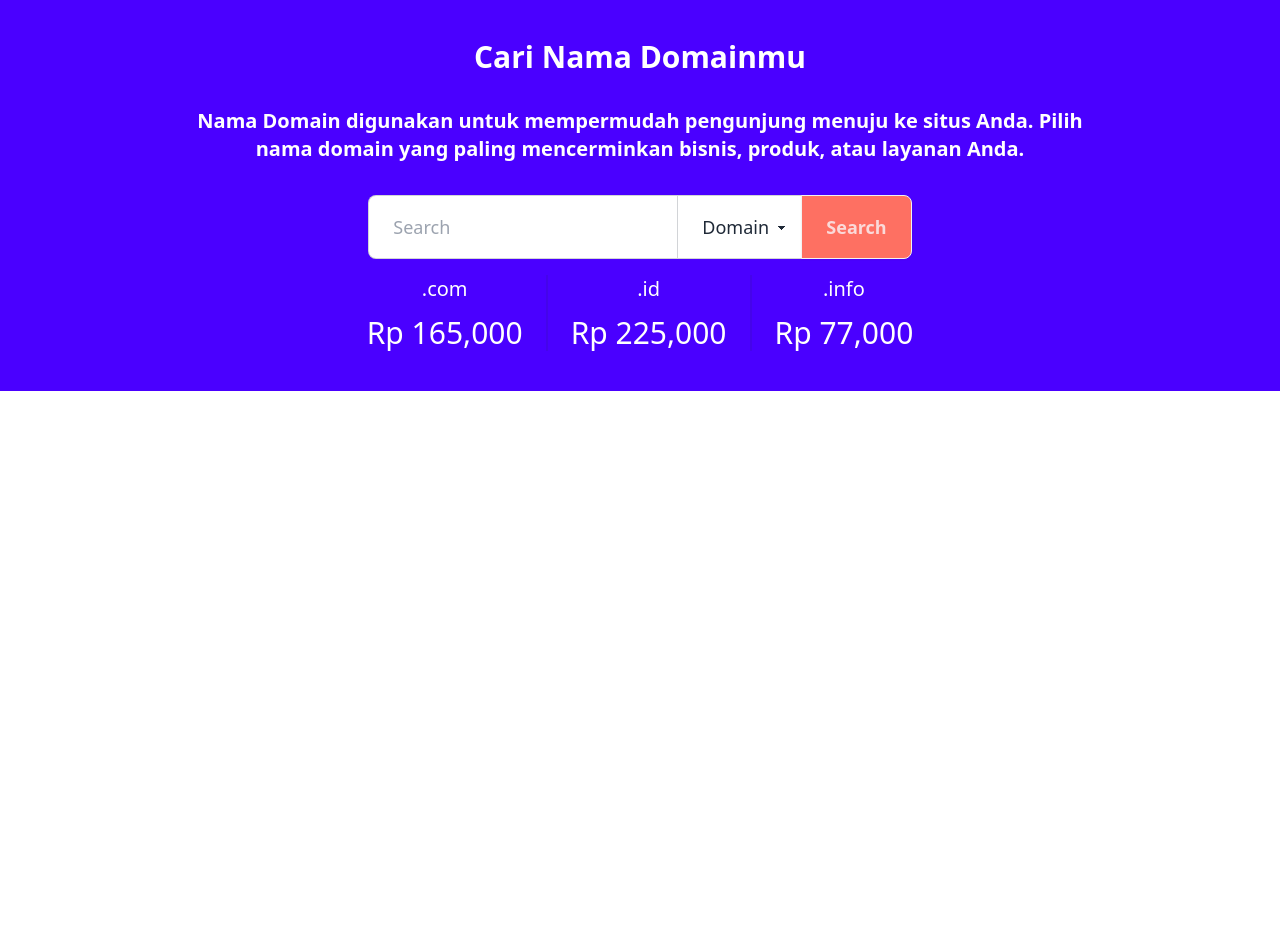
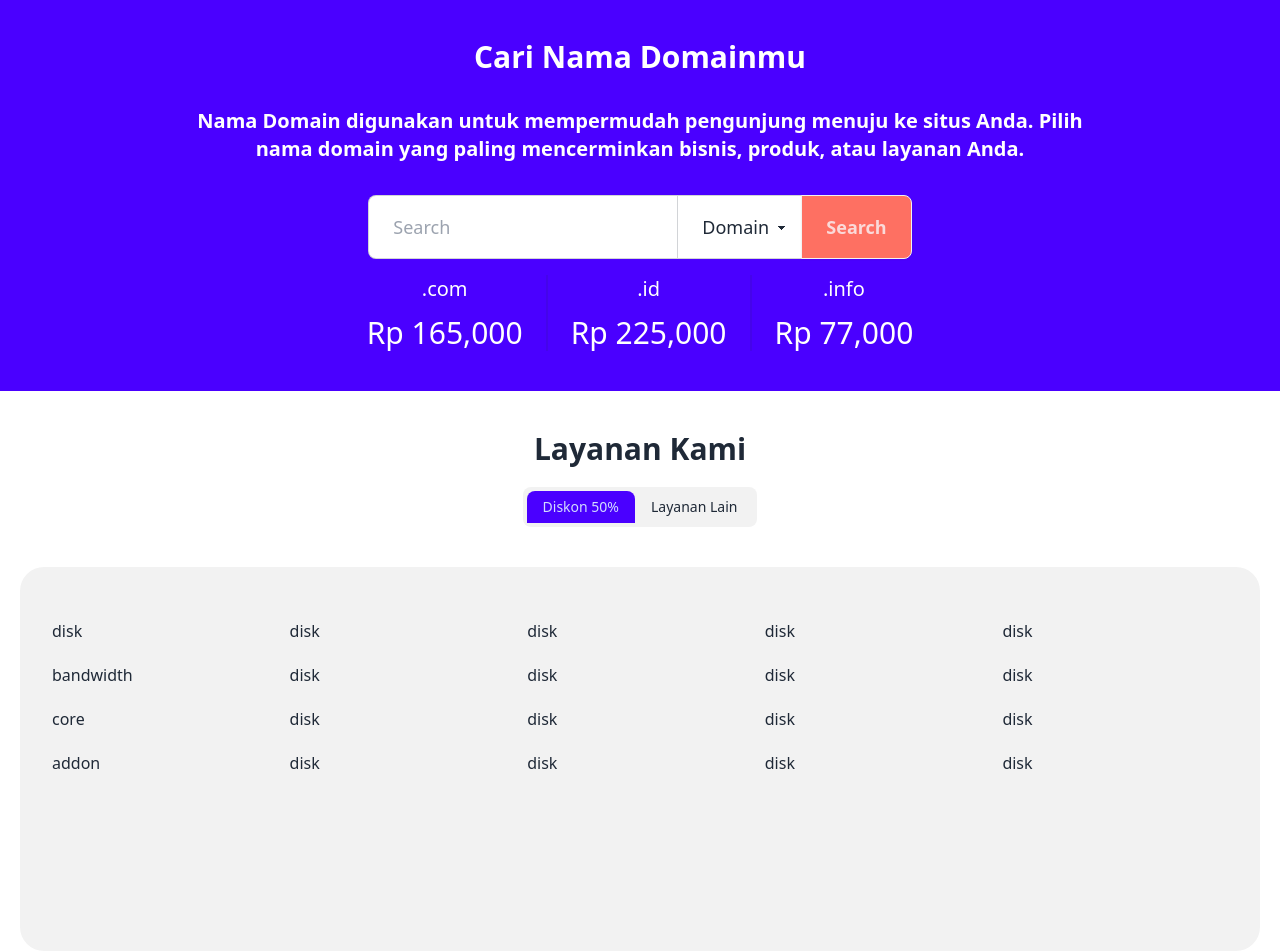
Before and after one commit to akbarrmn/finalproject-qwords, a Laravel app: page / in a window 1280 px wide. Shown: the part 745-1696 px from the top of the page. Before the commit the page ends 1136 px from the top, so only its background shows below. Run offline with Laravel 10, Linux system fonts and the light colour scheme; style sheets or scripts are compiled from the project's sources.

Commit message:
feat(Adding new sections package): featuring package

```diff
--- a/resources/views/components/package.blade.php
+++ b/resources/views/components/package.blade.php
@@ -0,0 +1,59 @@
+<div class="flex justify-center my-10 mx-5">
+    <div class="flex flex-col gap-5 ">
+        <h1 class="text-3xl font-semibold text-center">Layanan Kami</h1>
+        <div role="tablist" class="tabs tabs-boxed">
+            <input type="radio" name="my_tabs_1" onclick="openCity(event, 'London')" role="tab" class="tab tablinks"
+                aria-label="Diskon 50%" checked />
+
+            <input type="radio" name="my_tabs_1" onclick="openCity(event, 'Paris')" role="tab" class="tab tablinks"
+                aria-label="Layanan Lain" />
+        </div>
+    </div>
+</div>
+
+<div class="mx-5 h-96 bg-base-200 rounded-3xl p-8">
+    <div id="London" class="tabcontent block">
+        <div class="flex flex-col gap-5">
+            <div class="brand flex flex-grow">
+                <div class="logo"></div>
+                <div class="vch1"></div>
+                <div class="signature"></div>
+                <div class="hpch"></div>
+                <div class="vps"></div>
+            </div>
+            <div class="disk flex flex-grow gap-3">
+                <div class="flex-1">disk</div>
+                <div class="flex-1">disk</div>
+                <div class="flex-1">disk</div>
+                <div class="flex-1">disk</div>
+                <div class="flex-1">disk</div>
+            </div>
+            <div class="bandwidth flex flex-grow gap-3">
+                <div class="flex-1">bandwidth</div>
+                <div class="flex-1">disk</div>
+                <div class="flex-1">disk</div>
+                <div class="flex-1">disk</div>
+                <div class="flex-1">disk</div>
+            </div>
+            <div class="core flex flex-grow gap-3">
+                <div class="flex-1">core</div>
+                <div class="flex-1">disk</div>
+                <div class="flex-1">disk</div>
+                <div class="flex-1">disk</div>
+                <div class="flex-1">disk</div>
+            </div>
+            <div class="addon flex flex-grow gap-3">
+                <div class="flex-1">addon</div>
+                <div class="flex-1">disk</div>
+                <div class="flex-1">disk</div>
+                <div class="flex-1">disk</div>
+                <div class="flex-1">disk</div>
+            </div>
+        </div>
+    </div>
+
+    <div id="Paris" class="tabcontent hidden">
+        <h3>Paris</h3>
+        <p>Paris is the capital of France.</p>
+    </div>
+</div>
--- a/resources/views/welcome.blade.php
+++ b/resources/views/welcome.blade.php
@@ -19,6 +19,23 @@
     @include('components.navbar')
     @include('components.banner')
     @include('components.domain-checker')
+    @include('components.package')
 </body>
 
+<script>
+    function openCity(evt, cityName) {
+        var i, tabcontent, tablinks;
+        tabcontent = document.getElementsByClassName("tabcontent");
+        for (i = 0; i < tabcontent.length; i++) {
+            tabcontent[i].style.display = "none";
+        }
+        tablinks = document.getElementsByClassName("tablinks");
+        for (i = 0; i < tablinks.length; i++) {
+            tablinks[i].className = tablinks[i].className.replace(" active", "");
+        }
+        document.getElementById(cityName).style.display = "block";
+        evt.currentTarget.className += " active";
+    }
+</script>
+
 </html>
```
